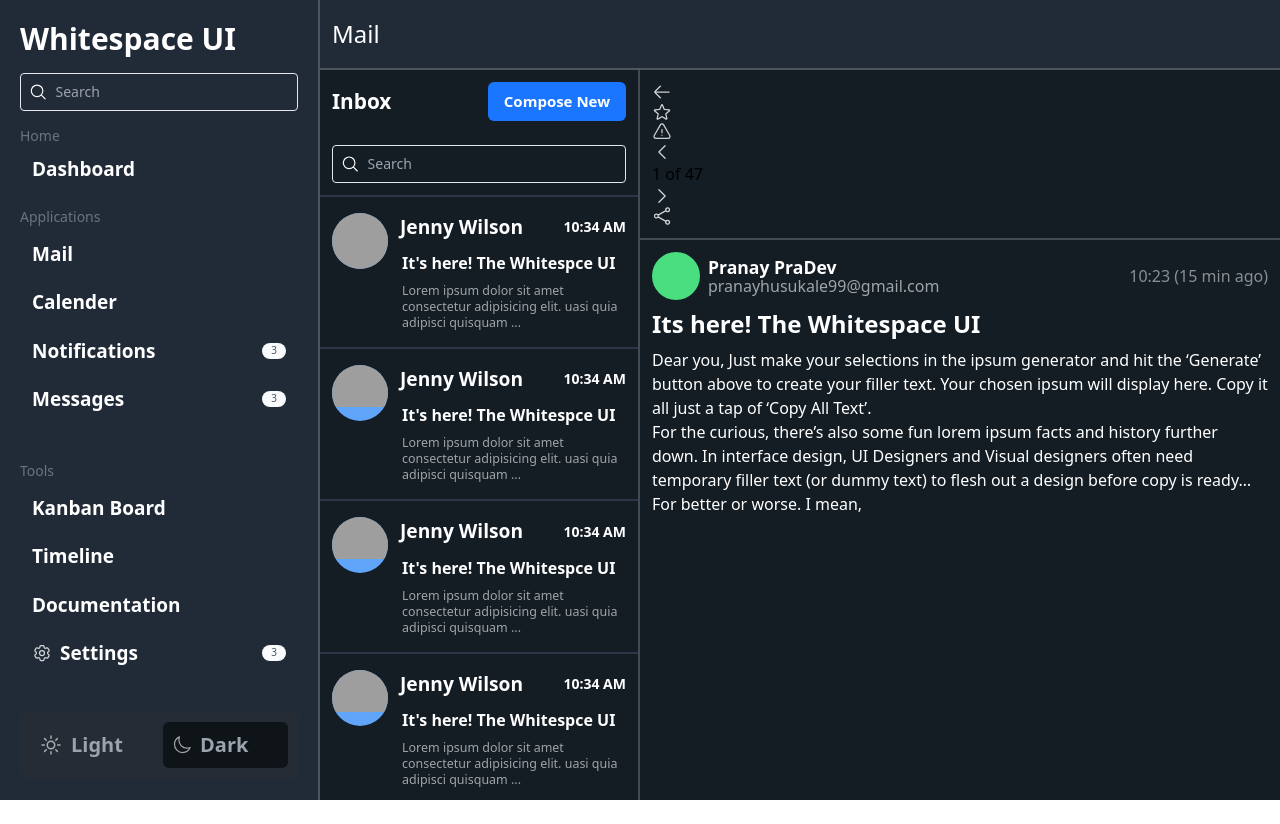
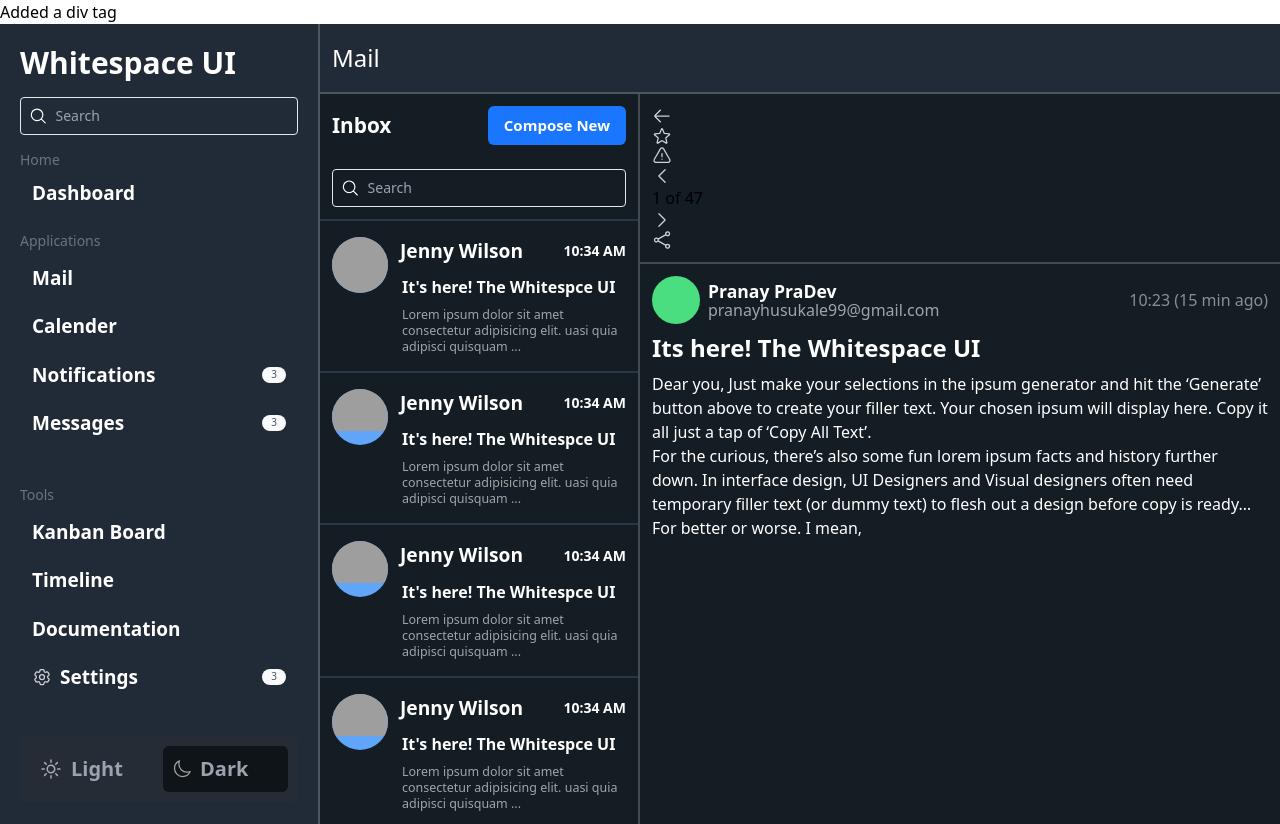
Before and after one commit to 1-0-1PraDev/TailwindCss, a plain HTML site: page index.html in a window 1280 px wide. Before the commit the page ends 800 px from the top, so only its background shows below. Drawn offline with nearby package versions, Linux system fonts and the light colour scheme; grey boxes are pictures that could not be loaded.

Commit message:
add div tag

```diff
--- a/index.html
+++ b/index.html
@@ -8,6 +8,7 @@
     <script src="https://cdn.tailwindcss.com"></script>
 </head>
 <body>
+  <div>Added a div tag</div>
     <div class="main-container grid h-screen w-screen grid-cols-12 bg-green-300 overflow-x-hidden">
         <div class="sidebar col-span-3  flex flex-col space-y-3 border-r-2 border-r-[rgba(255,255,255,0.2)] bg-[#212b37] px-5 py-4 "  >
           <div class="logoBx w-full">
```
